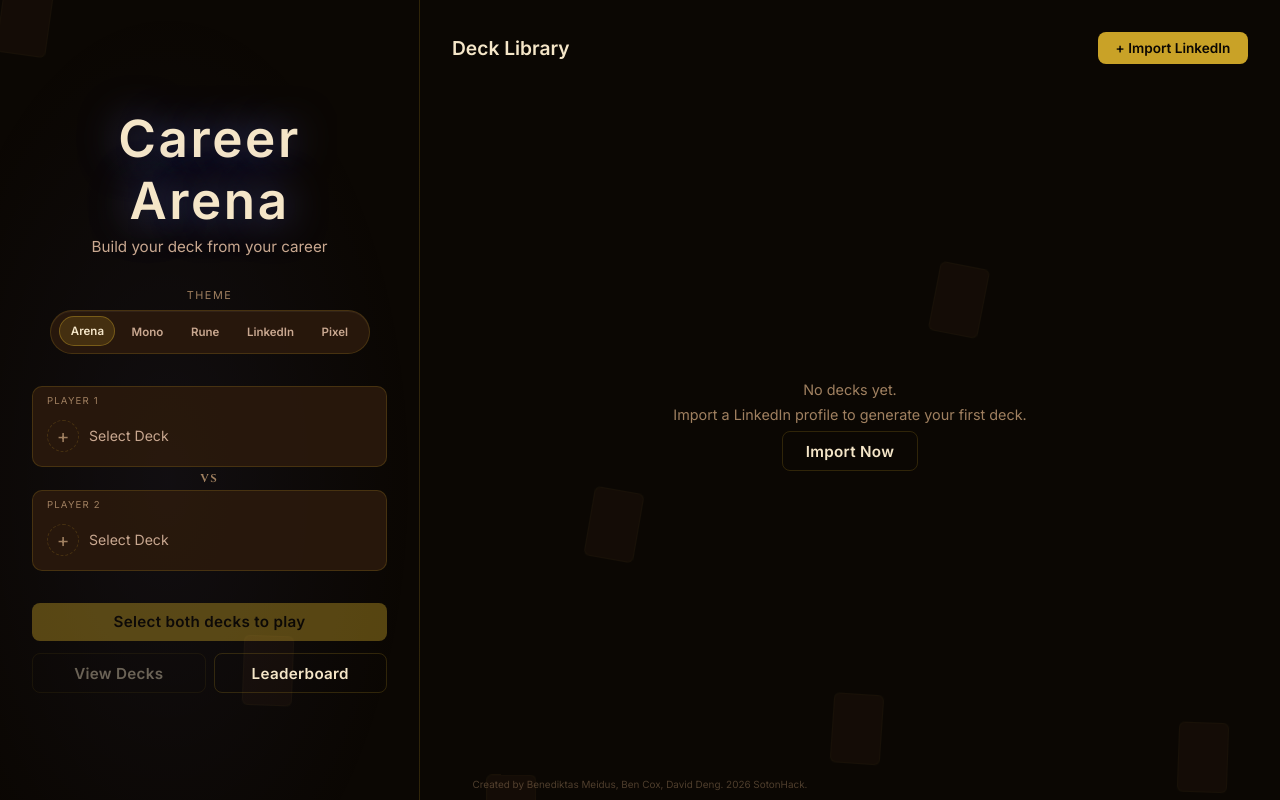
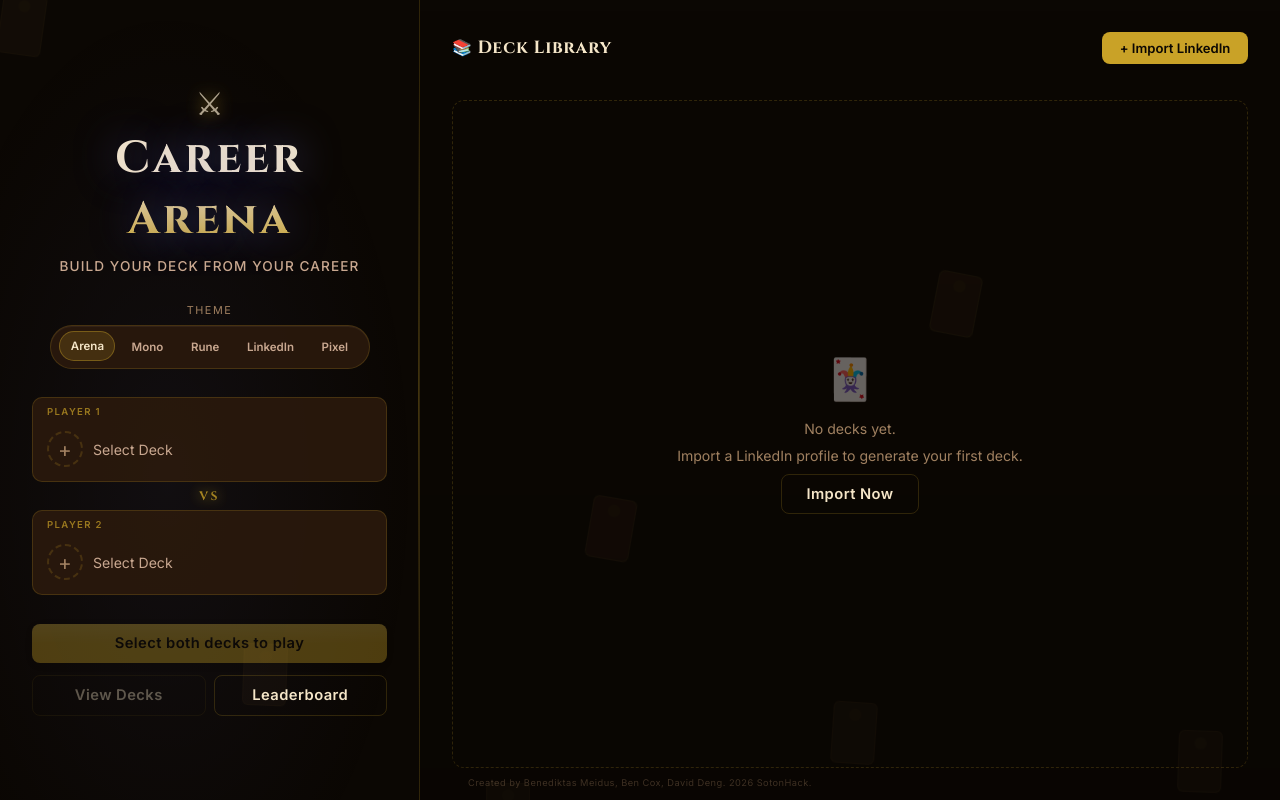
Before and after one commit to Lolitsapug/Career-Arena, a React (Vite) app: page / in a window 1280 px wide. Built offline with nearby package versions, Linux system fonts and the light colour scheme.

Commit message:
lil ui edits

```diff
--- a/src/components/BgParticles.module.css
+++ b/src/components/BgParticles.module.css
@@ -14,8 +14,8 @@
   position: absolute;
   left: var(--x);
   bottom: -80px;
-  width: 50px;
-  height: 70px;
+  width: 44px;
+  height: 62px;
   border-radius: 6px;
   background: var(--bg-raised);
   border: 1px solid var(--border-subtle);
@@ -23,10 +23,23 @@
   animation: particleFloat var(--dur, 10s) ease-in-out var(--delay, 0s) infinite;
   will-change: transform, opacity;
 }
+.particle::after {
+  content: '';
+  position: absolute;
+  top: 6px;
+  left: 50%;
+  transform: translateX(-50%);
+  width: 12px;
+  height: 12px;
+  border-radius: 50%;
+  background: var(--accent-primary);
+  opacity: 0.15;
+}
 
 @keyframes particleFloat {
   0%   { transform: translateY(0) rotate(0deg);   opacity: 0; }
-  10%  { opacity: 0.18; }
-  90%  { opacity: 0.18; }
+  8%   { opacity: 0.12; }
+  50%  { opacity: 0.16; }
+  92%  { opacity: 0.12; }
   100% { transform: translateY(-130vh) rotate(var(--rot, 25deg)); opacity: 0; }
 }
--- a/src/components/ui/Avatar.module.css
+++ b/src/components/ui/Avatar.module.css
@@ -7,4 +7,11 @@
   color: var(--bg-deep);
   flex-shrink: 0;
   user-select: none;
+  box-shadow: 0 2px 8px rgba(0,0,0,0.25);
+  border: 2px solid rgba(255,255,255,0.1);
 }
+
+.avatarImage {
+  box-shadow: 0 2px 8px rgba(0,0,0,0.25);
+  border: 2px solid rgba(255,255,255,0.1);
+}
--- a/src/components/ui/Button.module.css
+++ b/src/components/ui/Button.module.css
@@ -1,32 +1,45 @@
 .btn {
   border: none;
   border-radius: 8px;
-  padding: 0.6rem 1.4rem;
-  font-size: 0.95rem;
+  padding: 0.65rem 1.5rem;
+  font-size: 0.92rem;
   font-weight: 600;
   cursor: pointer;
-  transition: filter 150ms ease, transform 100ms ease, opacity 150ms ease;
+  transition: filter 150ms ease, transform 150ms ease, opacity 150ms ease, box-shadow 150ms ease;
   font-family: inherit;
-  letter-spacing: 0.02em;
+  letter-spacing: 0.03em;
+  position: relative;
+  overflow: hidden;
+}
+
+.btn::after {
+  content: '';
+  position: absolute;
+  inset: 0;
+  background: linear-gradient(180deg, rgba(255,255,255,0.12) 0%, transparent 50%);
+  pointer-events: none;
 }
 
 .btn:hover:not(:disabled) {
-  filter: brightness(1.1);
-  transform: translateY(-1px);
+  filter: brightness(1.12);
+  transform: translateY(-2px);
+  box-shadow: 0 4px 16px rgba(0,0,0,0.3);
 }
 
 .btn:active:not(:disabled) {
   transform: translateY(0);
+  box-shadow: 0 1px 4px rgba(0,0,0,0.2);
 }
 
 .btn:disabled {
-  opacity: 0.4;
+  opacity: 0.35;
   cursor: not-allowed;
 }
 
 .primary {
   background: var(--accent-primary);
   color: var(--bg-deep);
+  box-shadow: 0 2px 8px rgba(0,0,0,0.2);
 }
 
 .ghost {
@@ -34,18 +47,22 @@
   color: var(--text-primary);
   border: 1px solid var(--border-subtle);
 }
+.ghost::after { display: none; }
 
 .ghost:hover:not(:disabled) {
   background: var(--bg-raised);
   border-color: var(--accent-primary);
+  color: var(--accent-primary);
 }
 
 .danger {
   background: var(--accent-danger);
   color: #fff;
+  box-shadow: 0 2px 8px rgba(239,68,68,0.25);
 }
 
 .gold {
   background: var(--accent-gold);
   color: var(--bg-deep);
+  box-shadow: 0 2px 8px rgba(240,200,66,0.25);
 }
--- a/src/components/ui/Modal.module.css
+++ b/src/components/ui/Modal.module.css
@@ -17,12 +17,12 @@
 .panel {
   background: var(--bg-raised);
   border: 1px solid var(--border-subtle);
-  border-radius: 12px;
-  padding: 1.5rem;
+  border-radius: 14px;
+  padding: 1.75rem;
   min-width: 380px;
   max-width: 90vw;
-  box-shadow: 0 20px 60px rgba(0, 0, 0, 0.6);
-  animation: slideUp 200ms ease;
+  box-shadow: 0 8px 32px rgba(0,0,0,0.4), 0 24px 64px rgba(0,0,0,0.3);
+  animation: slideUp 250ms cubic-bezier(0.16, 1, 0.3, 1);
 }
 
 @keyframes slideUp {
@@ -38,21 +38,27 @@
 }
 
 .title {
-  font-size: 1.1rem;
+  font-size: 1.05rem;
+  font-family: var(--font-display);
   color: var(--text-primary);
+  letter-spacing: 0.03em;
 }
 
 .close {
   background: none;
-  border: none;
-  color: var(--text-muted);
-  font-size: 1.1rem;
+  border: 1px solid transparent;
+  color: var(--text-dim);
+  font-size: 1rem;
   cursor: pointer;
-  padding: 0.2rem 0.5rem;
-  border-radius: 4px;
-  transition: color 150ms;
+  padding: 0.25rem 0.55rem;
+  border-radius: 6px;
+  transition: color 150ms, background 150ms, border-color 150ms;
 }
 
-.close:hover { color: var(--text-primary); }
+.close:hover {
+  color: var(--accent-danger);
+  background: rgba(239,68,68,0.08);
+  border-color: rgba(239,68,68,0.2);
+}
 
 .body { color: var(--text-muted); }
--- a/src/pages/MainMenu.module.css
+++ b/src/pages/MainMenu.module.css
@@ -47,14 +47,34 @@
   flex-direction: column;
   align-items: center;
   justify-content: center;
-  gap: 2rem;
+  gap: 1.8rem;
   padding: 2.5rem 2rem;
   border-right: 1px solid var(--border-subtle);
   background: var(--main-menu-left-glow);
+  position: relative;
+}
+.left::after {
+  content: '';
+  position: absolute;
+  top: 10%;
+  right: 0;
+  width: 1px;
+  height: 80%;
+  background: linear-gradient(180deg, transparent, var(--accent-primary), transparent);
+  opacity: 0.3;
 }
 
 .logo {
   text-align: center;
+  position: relative;
+}
+.logo::before {
+  content: '⚔';
+  display: block;
+  font-size: 2rem;
+  margin-bottom: 0.3rem;
+  opacity: 0.7;
+  filter: drop-shadow(0 0 8px var(--accent-primary));
 }
 
 .themeSwitcher {
@@ -115,16 +135,24 @@
 }
 
 .title {
-  font-size: clamp(2rem, 4vw, 3.2rem);
+  font-size: clamp(1.8rem, 3.5vw, 2.8rem);
+  font-family: var(--font-display);
   color: var(--text-primary);
   text-shadow: var(--title-glow);
-  letter-spacing: 0.05em;
-  margin-bottom: 0.4rem;
+  letter-spacing: 0.06em;
+  margin-bottom: 0.5rem;
+  background: linear-gradient(180deg, var(--text-primary) 40%, var(--accent-primary) 100%);
+  -webkit-background-clip: text;
+  -webkit-text-fill-color: transparent;
+  background-clip: text;
 }
 
 .tagline {
   color: var(--text-muted);
-  font-size: 0.95rem;
+  font-size: 0.85rem;
+  letter-spacing: 0.08em;
+  text-transform: uppercase;
+  font-weight: 500;
 }
 
 /* ── Player slots ── */
@@ -138,11 +166,13 @@
 
 .vsChip {
   font-family: var(--font-display);
-  font-size: 0.7rem;
+  font-size: 0.75rem;
   font-weight: 700;
-  color: var(--text-dim);
-  letter-spacing: 0.15em;
-  padding: 4px 0;
+  color: var(--accent-primary);
+  letter-spacing: 0.2em;
+  padding: 6px 0;
+  text-shadow: 0 0 12px var(--accent-primary);
+  opacity: 0.8;
 }
 
 .slot {
@@ -150,21 +180,28 @@
   border-radius: 10px;
   border: 1px solid var(--border-subtle);
   background: var(--bg-surface);
-  transition: border-color 200ms, box-shadow 200ms;
+  transition: border-color 200ms, box-shadow 200ms, transform 200ms;
   overflow: hidden;
+}
+.slot:hover {
+  transform: translateY(-1px);
+  box-shadow: 0 4px 16px rgba(0,0,0,0.3);
 }
 
 .slotFilled {
   border-color: var(--accent-success);
   box-shadow: 0 0 12px rgba(16, 185, 129, 0.12);
+  background: linear-gradient(135deg, var(--bg-surface), rgba(16,185,129,0.04));
 }
 
 .slotLabel {
   font-size: 0.6rem;
   text-transform: uppercase;
-  letter-spacing: 0.12em;
-  color: var(--text-dim);
+  letter-spacing: 0.14em;
+  color: var(--accent-primary);
   padding: 8px 14px 0;
+  font-weight: 700;
+  opacity: 0.7;
 }
 
 .slotEmpty {
@@ -185,21 +222,23 @@
 .slotEmpty:hover { color: var(--accent-primary); }
 
 .slotPlus {
-  width: 32px;
-  height: 32px;
+  width: 36px;
+  height: 36px;
   border-radius: 50%;
-  border: 1.5px dashed var(--border-subtle);
+  border: 2px dashed var(--border-subtle);
   display: grid;
   place-items: center;
-  font-size: 1.2rem;
+  font-size: 1.3rem;
   color: var(--text-dim);
   flex-shrink: 0;
-  transition: border-color 150ms, color 150ms;
+  transition: border-color 200ms, color 200ms, background 200ms, transform 200ms;
 }
 
 .slotEmpty:hover .slotPlus {
   border-color: var(--accent-primary);
   color: var(--accent-primary);
+  background: rgba(201,162,39,0.08);
+  transform: scale(1.1);
 }
 
 .slotDeck {
@@ -270,6 +309,7 @@
   padding: 2rem;
   min-height: 100vh;
   overflow-y: auto;
+  background: linear-gradient(180deg, transparent 0%, rgba(0,0,0,0.15) 100%);
 }
 
 .libraryHeader {
@@ -280,8 +320,14 @@
 }
 
 .libraryTitle {
-  font-size: 1.2rem;
+  font-size: 1.1rem;
+  font-family: var(--font-display);
   color: var(--text-primary);
+  letter-spacing: 0.04em;
+}
+.libraryTitle::before {
+  content: '📚 ';
+  font-size: 1rem;
 }
 
 .importBtn {
@@ -290,14 +336,19 @@
   border: none;
   border-radius: 8px;
   padding: 0.5rem 1.1rem;
-  font-size: 0.85rem;
+  font-size: 0.82rem;
   font-weight: 700;
   cursor: pointer;
-  transition: filter 150ms, transform 100ms;
+  transition: filter 150ms, transform 150ms, box-shadow 150ms;
   font-family: inherit;
+  box-shadow: 0 2px 8px rgba(0,0,0,0.2);
 }
 
-.importBtn:hover { filter: brightness(1.1); transform: translateY(-1px); }
+.importBtn:hover {
+  filter: brightness(1.12);
+  transform: translateY(-2px);
+  box-shadow: 0 4px 16px rgba(0,0,0,0.3);
+}
 
 .clearAllBtn {
   background: transparent;
@@ -320,10 +371,20 @@
   flex-direction: column;
   align-items: center;
   justify-content: center;
-  gap: 0.5rem;
+  gap: 0.6rem;
   text-align: center;
   color: var(--text-dim);
-  font-size: 0.9rem;
+  font-size: 0.88rem;
+  padding: 3rem;
+  border: 1px dashed var(--border-subtle);
+  border-radius: 12px;
+  margin-top: 1rem;
+}
+.emptyLibrary::before {
+  content: '🃏';
+  font-size: 2.5rem;
+  opacity: 0.4;
+  margin-bottom: 0.5rem;
 }
 
 /* Deck list */
@@ -342,17 +403,20 @@
   background: var(--bg-surface);
   border: 1px solid var(--border-subtle);
   cursor: pointer;
-  transition: border-color 150ms, background 150ms;
+  transition: border-color 200ms, background 200ms, transform 200ms, box-shadow 200ms;
   position: relative;
 }
 
 .deckCard:hover {
   background: var(--bg-raised);
   border-color: var(--accent-primary);
+  transform: translateX(4px);
+  box-shadow: -4px 0 0 var(--accent-primary), 0 2px 8px rgba(0,0,0,0.2);
 }
 
 .deckInUse {
   border-color: var(--accent-success);
+  box-shadow: -4px 0 0 var(--accent-success);
 }
 
 .deckInfo {
@@ -568,15 +632,16 @@
 /* ── Watermark ── */
 .watermark {
   position: fixed;
-  bottom: 10px;
+  bottom: 12px;
   left: 50%;
   transform: translateX(-50%);
-  font-size: 0.62rem;
+  font-size: 0.58rem;
   color: var(--text-dim);
-  opacity: 0.45;
+  opacity: 0.35;
   pointer-events: none;
   white-space: nowrap;
   z-index: 10;
+  letter-spacing: 0.05em;
 }
 
 /* Responsive: stack on small screens */
```
